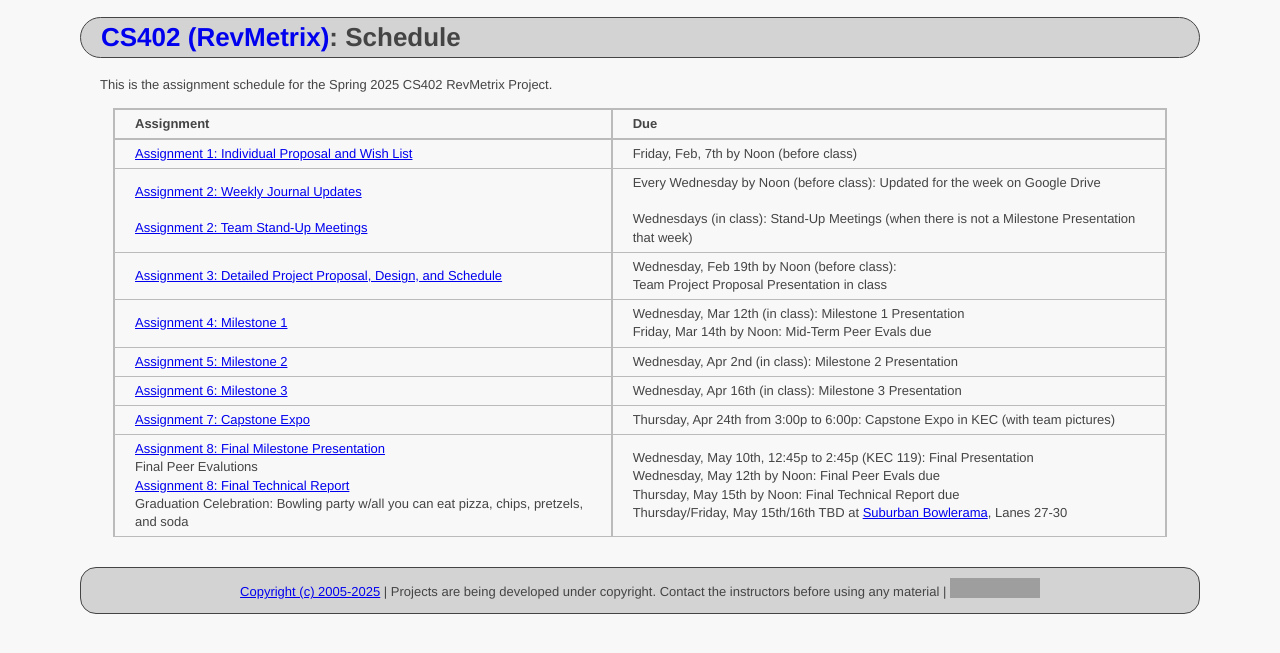
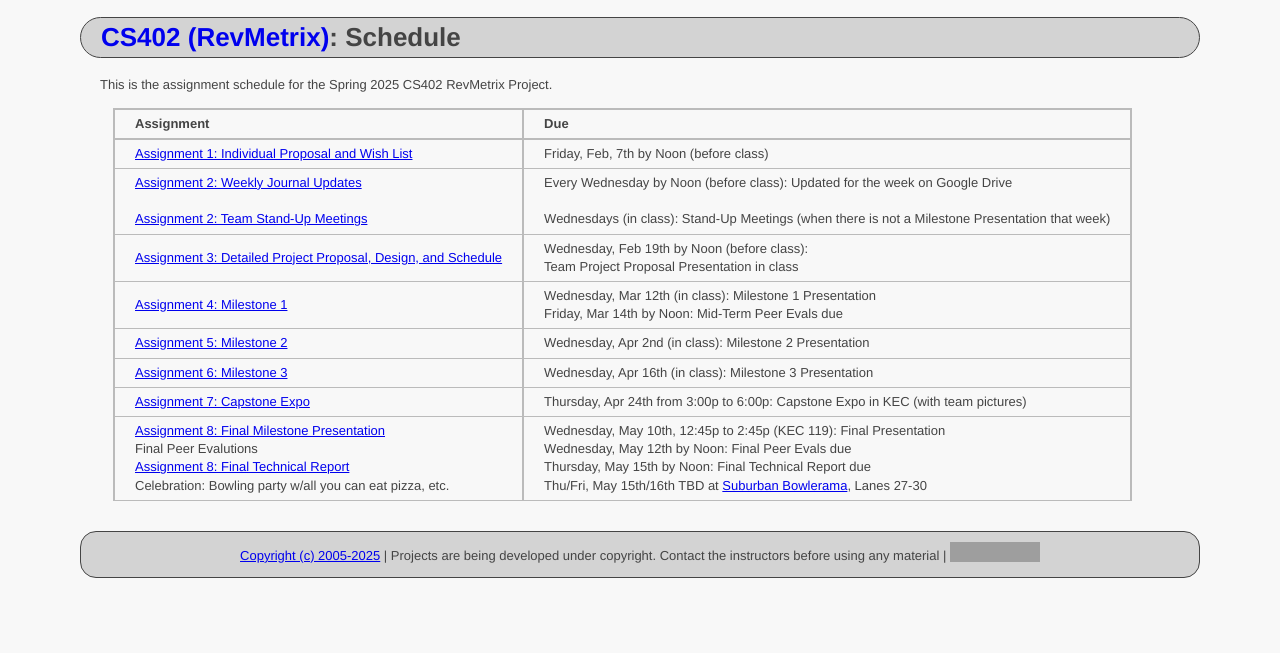
Before and after one commit to ycpcs/cs402-spring2025, a Jekyll site: the page built from projects/RevMetrix-Project/schedule.md, in a window 1280 px wide. Shown: the top 653 px of the page. Built offline with Jekyll 4.4.1, drawn with Linux system fonts in a browser that asks for light colours; grey boxes are pictures that could not be loaded.

Commit message:
minor edits

```diff
--- a/projects/RevMetrix-Project/schedule.md
+++ b/projects/RevMetrix-Project/schedule.md
@@ -15,4 +15,4 @@ This is the assignment schedule for the Spring 2025 CS402 RevMetrix Project.
 [Assignment 5: Milestone 2](../../assign/assign05.html)   | Wednesday, Apr 2nd (in class): Milestone 2 Presentation
 [Assignment 6: Milestone 3](../../assign/assign06.html)   | Wednesday, Apr 16th (in class): Milestone 3 Presentation
 [Assignment 7: Capstone Expo](../../assign/assign07.html) | Thursday, Apr 24th from 3:00p to 6:00p: Capstone Expo in KEC (with team pictures)
-[Assignment 8: Final Milestone Presentation](../../assign/assign08.html)<br>Final Peer Evalutions <br> [Assignment 8: Final Technical Report](../../assign/finalreport.html)<br>Graduation Celebration: Bowling party w/all you can eat pizza, chips, pretzels, and soda | Wednesday, May 10th, 12:45p to 2:45p (KEC 119): Final Presentation<br>Wednesday, May 12th by Noon: Final Peer Evals due<br>Thursday, May 15th by Noon: Final Technical Report due<br>Thursday/Friday, May 15th/16th TBD at [Suburban Bowlerama](https://suburbanbowlerama.com/), Lanes 27-30
+[Assignment 8: Final Milestone Presentation](../../assign/assign08.html)<br>Final Peer Evalutions <br> [Assignment 8: Final Technical Report](../../assign/finalreport.html)<br>Celebration: Bowling party w/all you can eat pizza, etc. | Wednesday, May 10th, 12:45p to 2:45p (KEC 119): Final Presentation<br>Wednesday, May 12th by Noon: Final Peer Evals due<br>Thursday, May 15th by Noon: Final Technical Report due<br>Thu/Fri, May 15th/16th TBD at [Suburban Bowlerama](https://suburbanbowlerama.com/), Lanes 27-30
```
